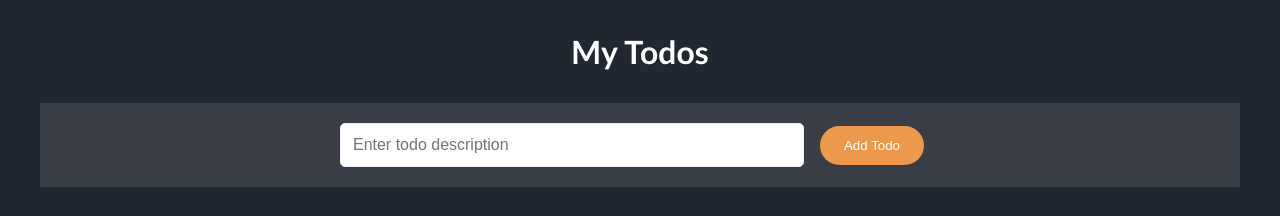
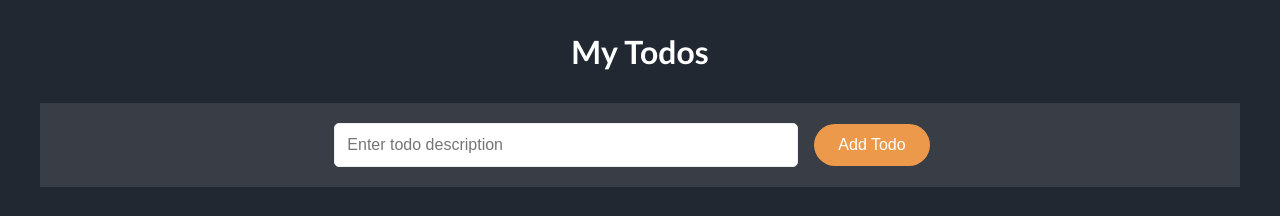
Before and after one commit to bharath-spurtree/todo-app, a React (Create React App) app: page / in a window 1280 px wide. Shown: the top 216 px of the page. Built offline with nearby package versions, Linux system fonts and the light colour scheme.

Commit message:
font size

```diff
--- a/src/styles/sass/components/_button.scss
+++ b/src/styles/sass/components/_button.scss
@@ -9,6 +9,7 @@
     &-primary {
         background-color: var(--color-primary);
         transition: background-color .3s;
+        font-size: 1rem;
 
         &:hover {
             background-color: darken( $color-primary, 10);
```
